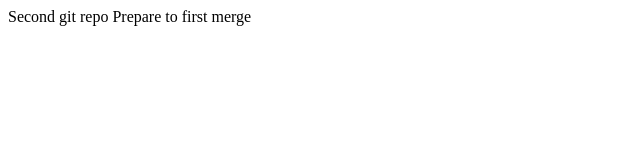
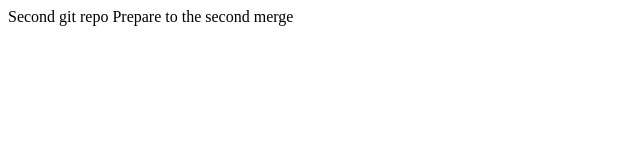
Before and after one commit to Mari4ka89/git-test, a plain HTML site: page index.html in a window 1280 px wide. Shown: the full height of the page, 0-640 px from the left. Drawn offline with Linux system fonts and the light colour scheme.

Commit message:
Updated body text

```diff
--- a/index.html
+++ b/index.html
@@ -9,5 +9,5 @@
 <body>
     Second git repo
 
- Prepare to first merge
+ Prepare to the second merge
 </body></html>
```
